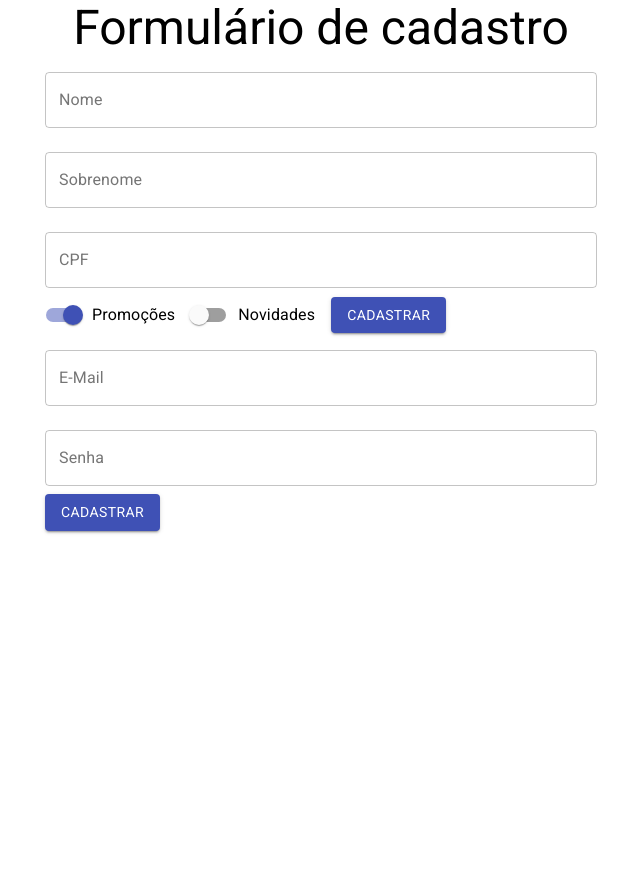
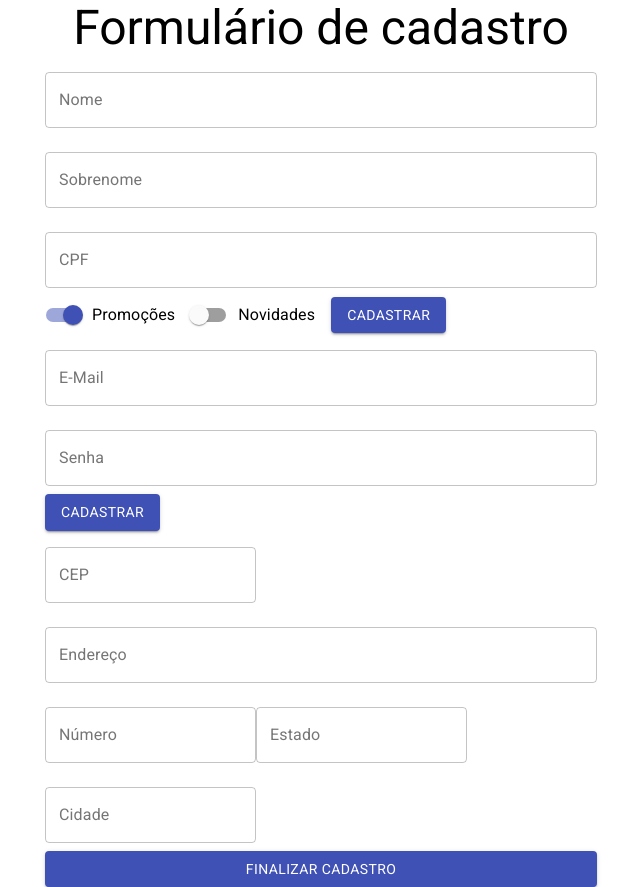
Before and after one commit to willianbarata/AluraReactJsHooksContext, a React (Create React App) app: page / in a window 1280 px wide. Shown: the whole page, without its empty margins (319-959 px from the left). Before the commit the page ends 800 px from the top, so only its background shows below. Built offline with nearby package versions, Linux system fonts and the light colour scheme.

Commit message:
Aula 2 - Formulário Dados de Entrega

```diff
--- /dev/null
+++ b/src/components/FormularioCadastro/DadosEntrega.jsx
@@ -0,0 +1,48 @@
+import { TextField,Button } from "@material-ui/core";
+import React from "react";
+
+function DadosEntrega(){
+    return(
+        <form>
+            <TextField
+                id="cep"
+                label="CEP"
+                type="number"
+                variant="outlined"
+                margin="normal"
+            />
+            <TextField
+                id="endereco"
+                label="Endereço"
+                type="text"
+                variant="outlined"
+                margin="normal"
+                fullWidth
+            />
+            <TextField
+                id="numero"
+                label="Número"
+                type="number"
+                variant="outlined"
+                margin="normal"
+            />
+            <TextField
+                id="estado"
+                label="Estado"
+                type="text"
+                variant="outlined"
+                margin="normal"
+            />
+            <TextField
+                id="cidade"
+                label="Cidade"
+                type="text"
+                variant="outlined"
+                margin="normal"
+            />
+             <Button type="submit" variant="contained" color="primary" fullWidth> Finalizar Cadastro</Button>
+        </form>
+    );
+}
+
+export default DadosEntrega;
--- a/src/components/FormularioCadastro/FormularioCadastro.jsx
+++ b/src/components/FormularioCadastro/FormularioCadastro.jsx
@@ -1,4 +1,5 @@
 import React, { useState } from "react";
+import DadosEntrega from "./DadosEntrega";
 import DadosPessoais from "./DadosPessoais";
 import DadosUsuario from "./DadosUsuario";
 
@@ -8,6 +9,7 @@
     <>
       <DadosPessoais aoEnviar={aoEnviar} validarCPF={validarCPF}/>
       <DadosUsuario />
+      <DadosEntrega/>
     </>
     );
 }
```
Also changed, not shown: src/components/FormularioCadastro/DadosUsuario.jsx (+6 -6 lines).
